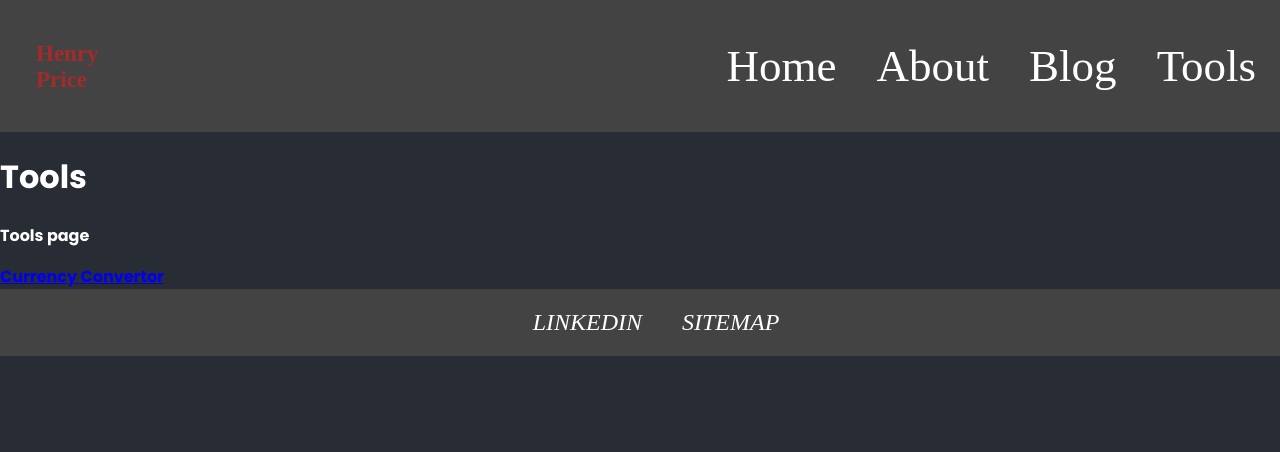
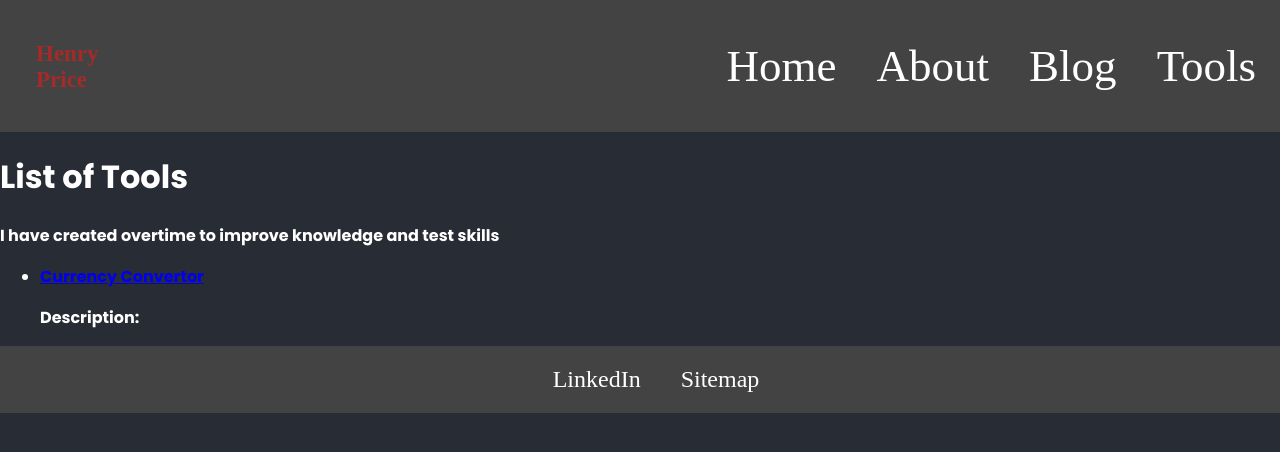
Before and after one commit to henryp25/henry-domain-final, a Next.js app in the folder react-henry/: page /tools in a window 1280 px wide. Shown: the top 452 px of the page. Built offline with nearby package versions, Linux system fonts and the light colour scheme.

Commit message:
new file

```diff
--- a/react-henry/app/components/footer/Footer.js
+++ b/react-henry/app/components/footer/Footer.js
@@ -17,7 +17,7 @@ function footer() {
                 </ul>
             </div>
         </footer>
-        </>
+    </>
 
   )
 }
--- a/react-henry/pages/about/index.js
+++ b/react-henry/pages/about/index.js
@@ -25,7 +25,7 @@ export default function About() {
     <>
       <Meta title="About" description="About page" />
       <div>
-          <div class="container">
+          <div class="about-Container">
             <header>
                 <img src="profile.jpg" alt="Profile Picture" class="profile-pic"/>
                 <h1>Henry Price</h1>
--- a/react-henry/pages/tools/index.js
+++ b/react-henry/pages/tools/index.js
@@ -1,13 +1,22 @@
 import React from 'react'
-import { Link } from 'react-router-dom'
+import Link from 'next/link'
 import '../../styles/globals.css'
 
 function Tools() {
   return (
-    <div>
-        <h1>Tools</h1>
-        <p>Tools page</p>
-        <a href="/currency-converter"><b>Currency Convertor</b></a>
+    <div className='toolsContainer'>
+    <div className='tools-Content'>
+      <h1>List of Tools </h1>
+      <p>I have created overtime to improve knowledge and test skills</p>
+    </div>
+        <ul>
+          <li className='toolLink'>
+            <Link href="/currency-converter">Currency Convertor</Link>
+            <p>
+              Description:
+            </p>
+          </li>
+        </ul>
     </div>
   )
 }
--- a/react-henry/styles/about.css
+++ b/react-henry/styles/about.css
@@ -1,14 +1,14 @@
 /* General Styles */
 body {
+
+}
+
+.about-Container {
     font-family: 'Arial', sans-serif;
     line-height: 1.6;
-    margin: 0;
-    padding: 0;
+
     background-color: #f4f4f4;
     color: #333;
-}
-
-.container {
     width: 80%;
     margin: auto;
     overflow: hidden;
--- a/react-henry/styles/globals.css
+++ b/react-henry/styles/globals.css
@@ -101,11 +101,10 @@ color: red;
     margin: 10px;
     padding: 10px;
     font-size: 1.5rem;
-    font-style: oblique;
 }
 .footer-list li a {
     color: #fff;
-    text-transform: uppercase;
+    text-transform: capitalize;
     text-decoration: none;
 }
 
```
Also changed, not shown: react-henry/styles/tools.css (added).
